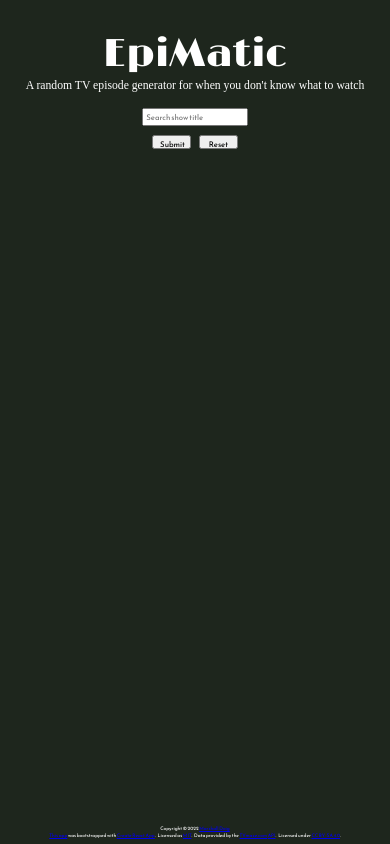
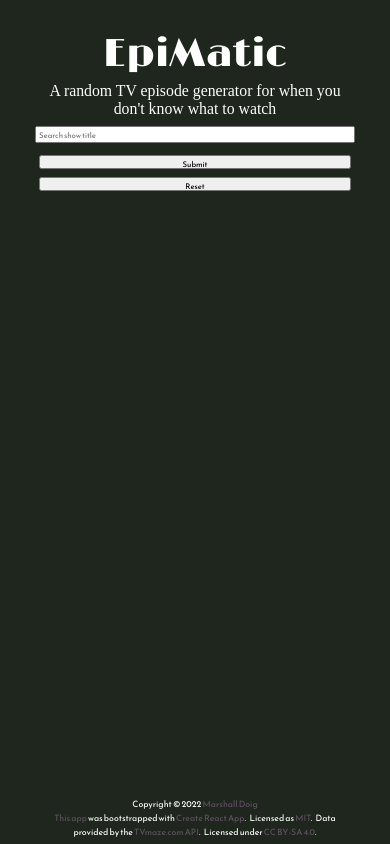
Before and after one commit to mdoig/epimatic, a React (Create React App) app: page / in a window 390 px wide. Built offline with nearby package versions, Linux system fonts and the light colour scheme; a web font is replaced by a local one.

Commit message:
some mobile-responsive css

```diff
--- a/src/App.css
+++ b/src/App.css
@@ -1,3 +1,13 @@
+a {
+  color: #605162;
+  text-decoration: none;
+}
+
+a:visited, a:active {
+  color: #a79ea8;
+  text-decoration: underline;
+}
+
 .App {
   text-align: center;
   align-items: center;
@@ -11,18 +21,13 @@
 
 .App-description {
   font: 3vmin 'Italiana', serif;
-  margin: 1vh 0 1vh;
+  margin: 1vmin 0;
 }
 
 .App-licenses {
   bottom: 5px;
   font-size: 1.25vmin;
   position: absolute;
-  z-index: -1;
-}
-
-.App-link {
-  color: #61dafb;
 }
 
 .App-main {
@@ -34,5 +39,22 @@
 .App-name {
   font: 10vmin 'Limelight', cursive;
   line-height: 0.8;
-  margin: 0px;
+  margin: 0;
 }
+
+@media (max-width: 768px) {
+  .App-description {
+    font-size: calc(8px + 2vmin);
+    margin: 3vmin auto 2vmin;
+    width: 80%;
+  }
+
+  .App-licenses {
+    font-size: 2.25vmin;
+    width: 80%;
+  }
+
+  .App-name {
+    margin: 0;
+  }
+}
--- a/src/episodeGenerator.css
+++ b/src/episodeGenerator.css
@@ -3,6 +3,7 @@ button, input {
 }
 
 button {
+  cursor: pointer;
   height: 3.7vmin;
   margin: 0 1vmin;
   width: 10vmin;
@@ -22,6 +23,7 @@ button {
 }
 
 #search-field {
+  margin: auto auto 1vmin;
   height: 3vmin;
   width: 25vmin;
 }
@@ -29,6 +31,7 @@ button {
 #show-img {
   height: 22vmin;
   margin: 0 2vmin 1vmin 0;
+  cursor: pointer;
   width: 15vmin;
 }
 
@@ -36,3 +39,41 @@ button {
   position: relative;
   top: 2vmin;
 }
+
+@media (max-width: 768px) {
+  button, input {
+    display: block;
+    font: 2vmin 'Reem Kufi', sans-serif;
+    margin: 0 auto 2vmin;
+    width: 80%;
+  }
+
+  #episode {
+    font-size: calc(8px + 1.5vmin);
+  }
+
+  #episode-img {
+    height: 36vmin;
+    width: 64vmin;
+  }
+
+  #episode-name {
+    font-size: calc(8px + 3vmin);
+  }
+
+  #search-field {
+    margin: auto auto -4vmin;
+    width: 80%;
+  }
+
+  #show-img {
+    margin: auto 1vmin;
+  }
+
+  #show-results {
+    margin: auto;
+    position: relative;
+    top: 2vmin;
+    width: 80%;
+  }
+}
--- a/src/index.css
+++ b/src/index.css
@@ -1,7 +1,3 @@
-html {
-  position: relative;
-}
-
 body {
   background-color: #1e261d;
   font-family: 'Reem Kufi', -apple-system, BlinkMacSystemFont, 'Segoe UI', 'Roboto', 'Oxygen',
```
